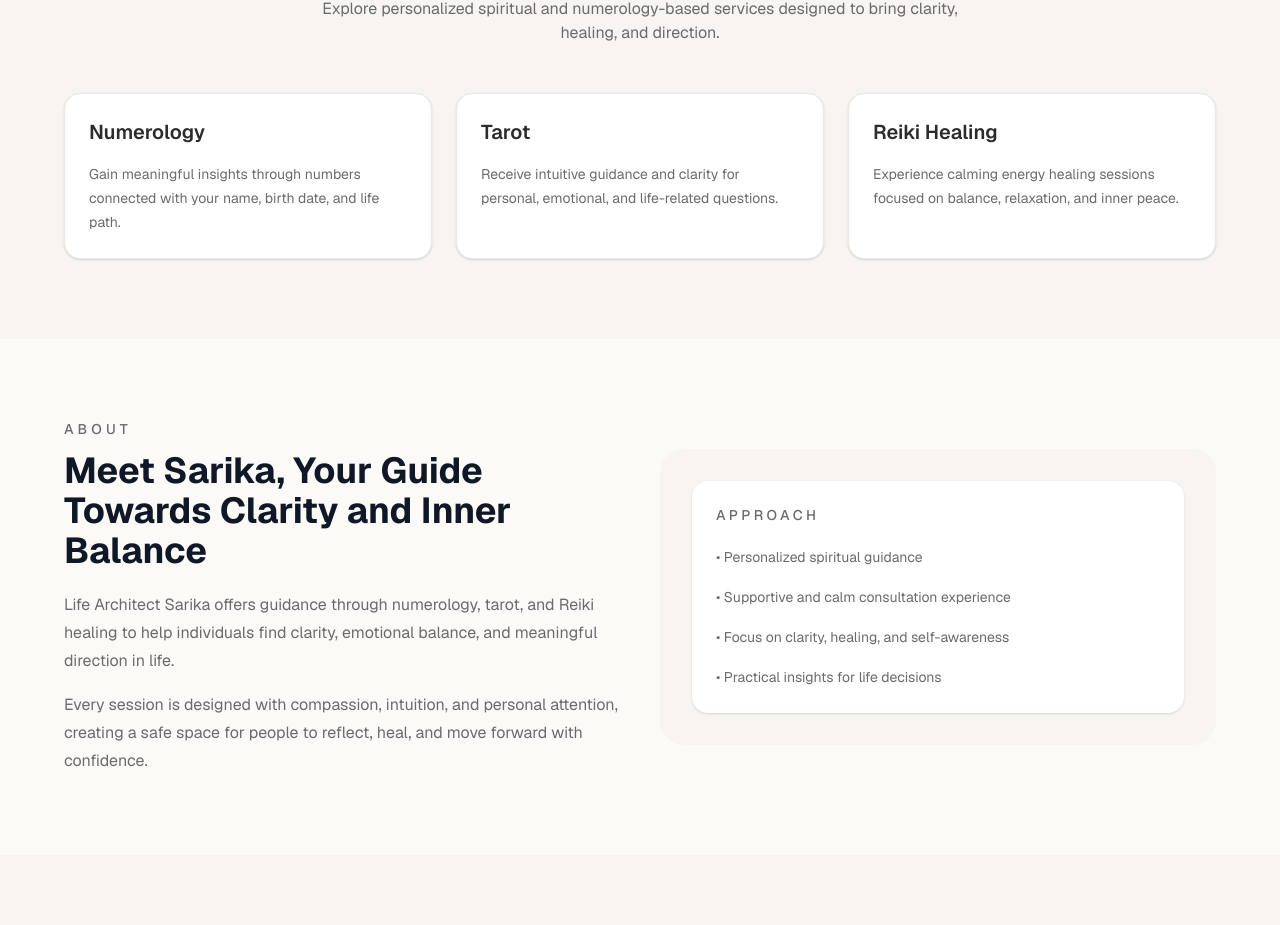
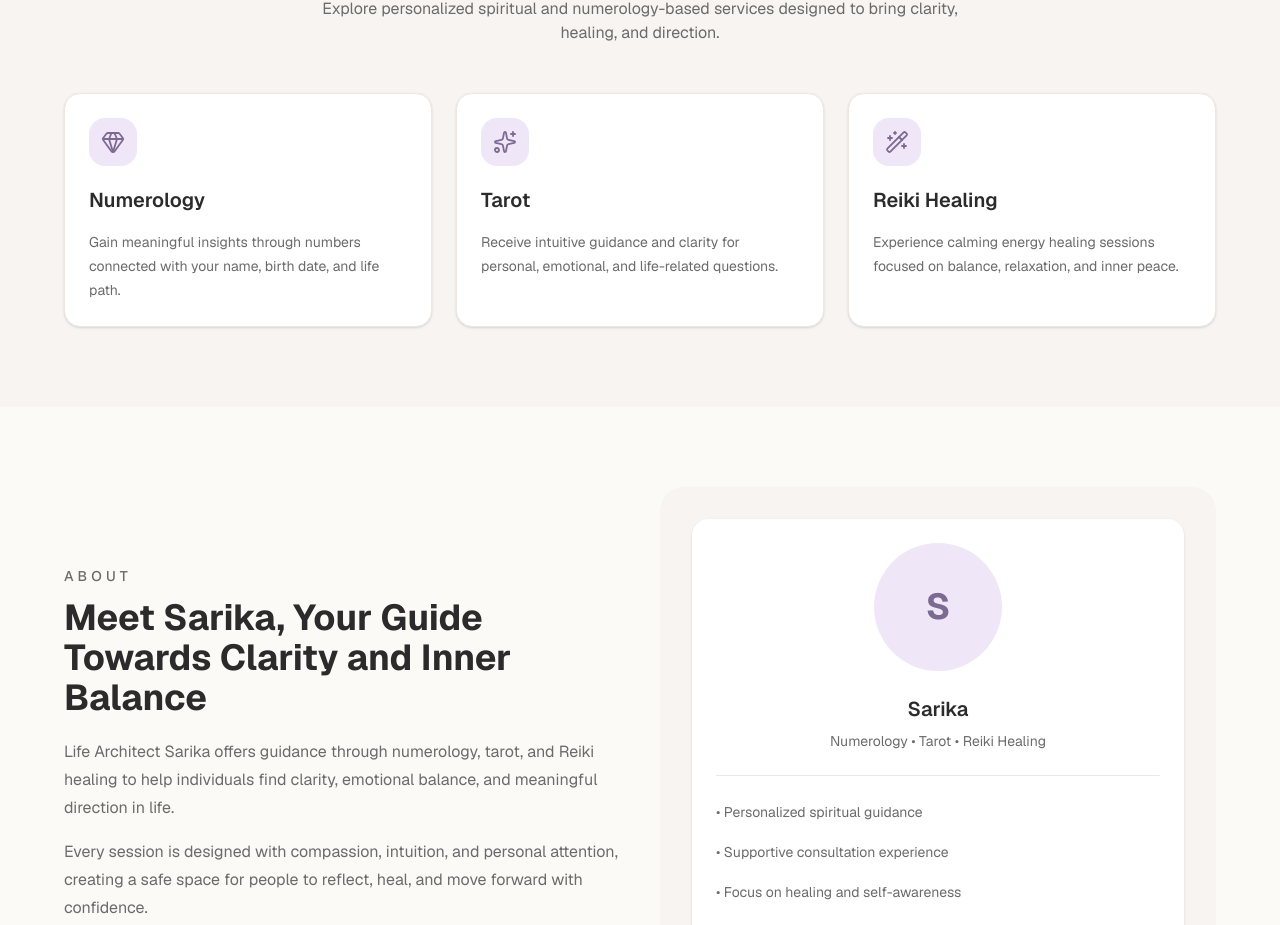
Before and after one commit to akashsharmaclicks-learningaccount/lifearchitectsarika-website, a Next.js app in the folder apps/web/: page / in a window 1280 px wide. Shown: the part 878-1803 px from the top of the page. Built offline with nearby package versions, Linux system fonts and the light colour scheme; no server answers.

Commit message:
style: add profile card to about section

```diff
--- a/apps/web/src/components/layout/Navbar.tsx
+++ b/apps/web/src/components/layout/Navbar.tsx
@@ -9,13 +9,13 @@ export function Navbar() {
         </Link>
 
         <div className="hidden items-center gap-8 text-sm font-medium text-[var(--muted)] md:flex">
-          <a href="#services" className="hover:text-foreground">
+          <a href="#services" className="transition hover:text-foreground">
             Services
           </a>
-          <a href="#about" className="hover:text-foreground">
+          <a href="#about" className="transition hover:text-foreground">
             About
           </a>
-          <a href="#contact" className="hover:text-foreground">
+          <a href="#contact" className="transition hover:text-foreground">
             Contact
           </a>
         </div>
--- a/apps/web/src/components/sections/AboutSection.tsx
+++ b/apps/web/src/components/sections/AboutSection.tsx
@@ -3,9 +3,11 @@ export function AboutSection() {
     <section id="about" className="px-6 py-20">
       <div className="mx-auto grid max-w-6xl gap-10 md:grid-cols-2 md:items-center">
         <div>
-          <p className="text-sm font-medium uppercase tracking-[0.3em] text-[var(--muted)]">About</p>
+          <p className="text-sm font-medium uppercase tracking-[0.3em] text-[var(--muted)]">
+            About
+          </p>
 
-          <h2 className="mt-3 text-3xl font-bold text-gray-900 md:text-4xl">
+          <h2 className="mt-3 text-3xl font-bold text-foreground md:text-4xl">
             Meet Sarika, Your Guide Towards Clarity and Inner Balance
           </h2>
 
@@ -22,16 +24,24 @@ export function AboutSection() {
 
         <div className="rounded-3xl bg-[var(--section-background)] p-8">
           <div className="rounded-2xl bg-[var(--card)] p-6 shadow-sm">
-            <p className="text-sm font-medium uppercase tracking-[0.25em] text-[var(--muted)]">
-              Approach
+            <div className="mx-auto flex h-32 w-32 items-center justify-center rounded-full bg-[var(--secondary)] text-4xl font-bold text-[var(--primary)]">
+              S
+            </div>
+
+            <h3 className="mt-6 text-center text-xl font-semibold text-foreground">Sarika</h3>
+
+            <p className="mt-2 text-center text-sm text-[var(--muted)]">
+              Numerology • Tarot • Reiki Healing
             </p>
 
-            <ul className="mt-5 space-y-4 text-sm leading-6 text-[var(--muted)]">
-              <li>• Personalized spiritual guidance</li>
-              <li>• Supportive and calm consultation experience</li>
-              <li>• Focus on clarity, healing, and self-awareness</li>
-              <li>• Practical insights for life decisions</li>
-            </ul>
+            <div className="mt-6 border-t border-[var(--border)] pt-6">
+              <ul className="space-y-4 text-sm leading-6 text-[var(--muted)]">
+                <li>• Personalized spiritual guidance</li>
+                <li>• Supportive consultation experience</li>
+                <li>• Focus on healing and self-awareness</li>
+                <li>• Practical insights for life decisions</li>
+              </ul>
+            </div>
           </div>
         </div>
       </div>
--- a/apps/web/src/components/sections/ServicesSection.tsx
+++ b/apps/web/src/components/sections/ServicesSection.tsx
@@ -1,18 +1,23 @@
+import { Gem, Sparkles, WandSparkles } from "lucide-react";
+
 const services = [
   {
     title: "Numerology",
     description:
       "Gain meaningful insights through numbers connected with your name, birth date, and life path.",
+    icon: Gem,
   },
   {
     title: "Tarot",
     description:
       "Receive intuitive guidance and clarity for personal, emotional, and life-related questions.",
+    icon: Sparkles,
   },
   {
     title: "Reiki Healing",
     description:
       "Experience calming energy healing sessions focused on balance, relaxation, and inner peace.",
+    icon: WandSparkles,
   },
 ];
 
@@ -36,16 +41,24 @@ export function ServicesSection() {
         </div>
 
         <div className="mt-12 grid gap-6 md:grid-cols-3">
-          {services.map((service) => (
+          {services.map((service) => {
+            const Icon = service.icon;
+
+            return (
               <article
                 key={service.title}
-              className="rounded-2xl border border-[var(--border)] bg-[var(--card)] p-6 shadow-sm transition hover:-translate-y-1 hover:shadow-md"
+                className="rounded-2xl border border-[var(--border)] bg-[var(--card)] p-6 shadow-sm transition duration-300 ease-out hover:-translate-y-1 hover:shadow-lg"
               >
+                <div className="mb-5 inline-flex rounded-2xl bg-[var(--secondary)] p-3 text-[var(--primary)]">
+                  <Icon size={24} strokeWidth={1.8} />
+                </div>
+
                 <h3 className="text-xl font-semibold text-foreground">{service.title}</h3>
 
                 <p className="mt-4 text-sm leading-6 text-[var(--muted)]">{service.description}</p>
               </article>
-          ))}
+            );
+          })}
         </div>
       </div>
     </section>
--- a/apps/web/src/components/sections/TestimonialsSection.tsx
+++ b/apps/web/src/components/sections/TestimonialsSection.tsx
@@ -35,7 +35,7 @@ export function TestimonialsSection() {
           {testimonials.map((testimonial) => (
             <article
               key={testimonial.name}
-              className="rounded-2xl border border-[var(--border)] bg-[var(--card)] p-6 shadow-sm"
+              className="rounded-2xl border border-[var(--border)] bg-[var(--card)] p-6 shadow-sm transition duration-300 ease-out hover:-translate-y-1 hover:shadow-md"
             >
               <p className="text-sm leading-6 text-[var(--muted)]">“{testimonial.text}”</p>
 
--- a/apps/web/src/components/ui/Button.tsx
+++ b/apps/web/src/components/ui/Button.tsx
@@ -23,7 +23,7 @@ export function Button({
     <button
       type={type}
       disabled={disabled}
-      className={`rounded-lg px-6 py-3 text-sm font-semibold transition disabled:cursor-not-allowed disabled:opacity-60 ${buttonVariants[variant]}`}
+      className={`rounded-lg px-6 py-3 text-sm font-semibold transition duration-200 ease-out hover:-translate-y-0.5 disabled:translate-y-0 disabled:cursor-not-allowed disabled:opacity-60 ${buttonVariants[variant]}`}
     >
       {children}
     </button>
```
Lines whose indentation alone changed are shown as unchanged.
